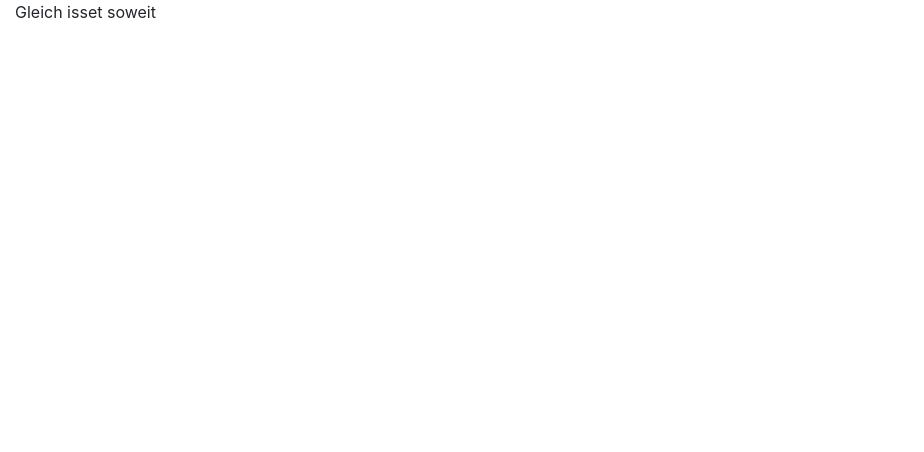
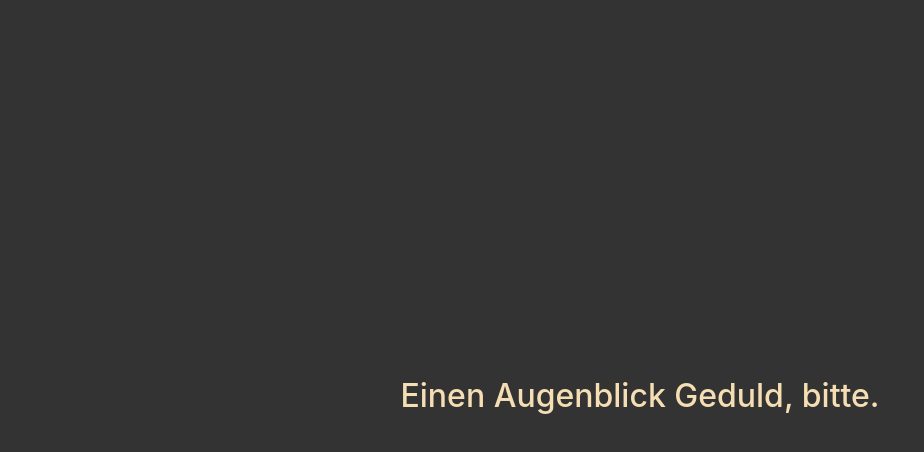
Before and after one commit to mdumke/subtitles, a React app: page / in a window 1280 px wide. Shown: the whole page, without its empty margins (0-924 px from the left). Built offline with nearby package versions, Linux system fonts and the light colour scheme; no server answers.

Commit message:
feat: style audience interface

```diff
--- a/client/components/AudienceInterface/AudienceInterface.js
+++ b/client/components/AudienceInterface/AudienceInterface.js
@@ -14,14 +14,20 @@ class AudienceInterface extends Component {
     })
 
     this.state = {
-      text: 'Gleich isset soweit'
+      text: 'Einen Augenblick Geduld, bitte.'
     }
   }
 
   render () {
     return (
-      <div>
-        {this.state.text}
+      <div className='screen'>
+        <div className='screen__content'>
+          <h2 className='screen__text'>
+            {this.state.text}
+          </h2>
+        </div>
+
+        <div className='screen__background' />
       </div>
     )
   }
--- a/public/styles.css
+++ b/public/styles.css
@@ -9,3 +9,25 @@ tbody {
 .navigation {
   margin-bottom: 10px;
 }
+
+.screen {
+  display: flex;
+  height: 100vh;
+}
+
+.screen__content {
+  margin: auto;
+}
+
+.screen__text {
+  color: wheat;
+}
+.screen__background {
+  position: fixed;
+  top: 0;
+  bottom: 0;
+  left: 0;
+  right: 0;
+  background-color: #333;
+  z-index: -1;
+}
```
Also changed, not shown: README.md, 1 other file.
